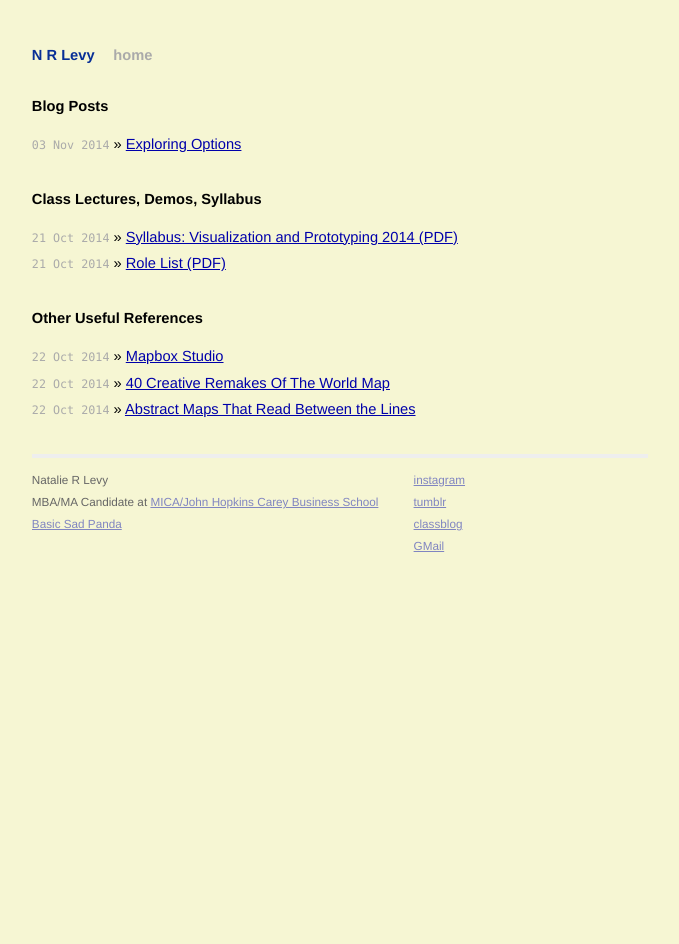
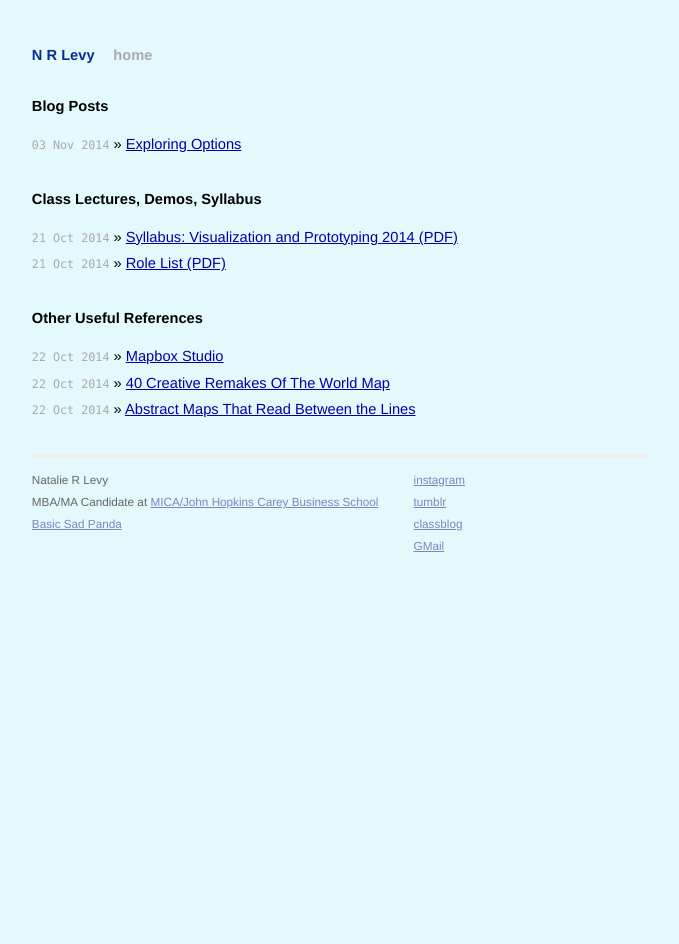
Before and after one commit to nrlevy/clog, a Jekyll site: the page built from index.html, in a window 1280 px wide. Shown: the whole page, without its empty margins (300-979 px from the left). Built offline with Jekyll 4.4.1, drawn with Linux system fonts in a browser that asks for light colours; Markdown is read by kramdown in place of the engine named in the settings.

Commit message:
color change 4

```diff
--- a/css/screen.css
+++ b/css/screen.css
@@ -16,7 +16,7 @@ html, body {
 }
 
 body {
-  background-color: #f6f6d3;
+  background-color: #e3f9fb;
   font: 13.34px helvetica, arial, clean, sans-serif;
   *font-size: small;
   text-align: center;
```
